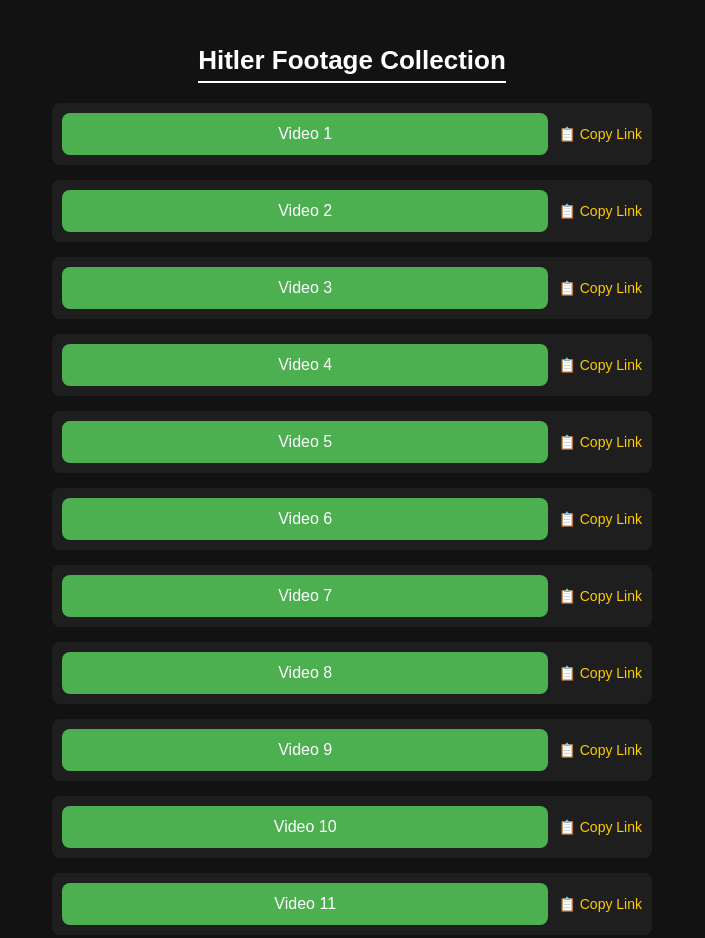
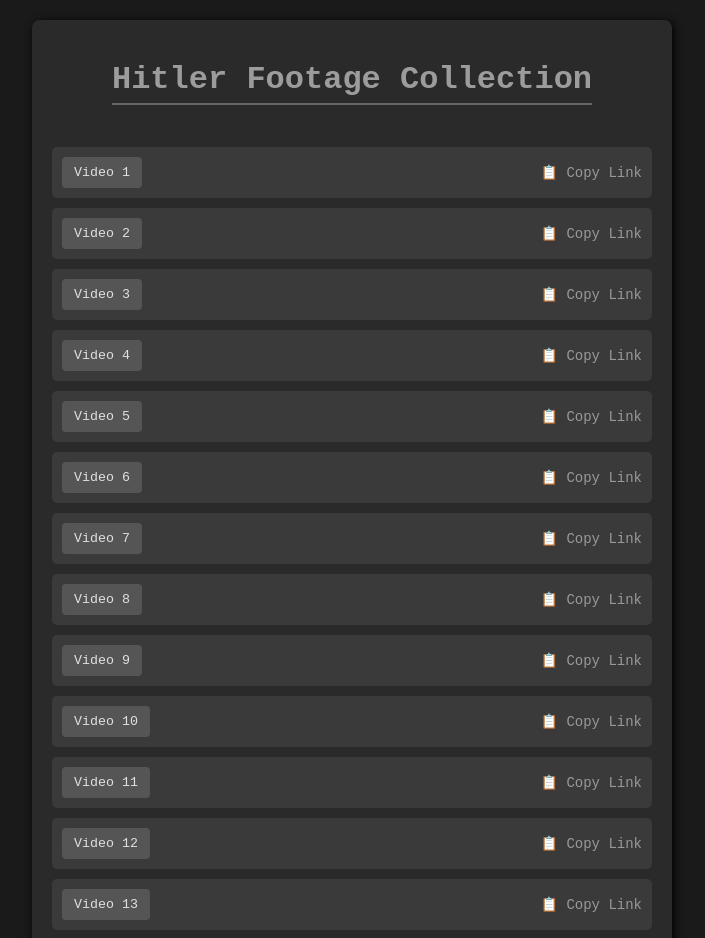
Before and after one commit to Jashwanth-Adonis/Hitler, a plain HTML site: page index.html in a window 1280 px wide. Shown: the top 938 px of the page, without its empty margins (288-993 px from the left). Drawn offline with Linux system fonts and the light colour scheme.

Commit message:
Update style.css

```diff
--- a/style.css
+++ b/style.css
@@ -1,69 +1,63 @@
 body {
-    font-family: Arial, sans-serif;
-    background-color: #121212;
-    color: white;
+    background-color: #1a1a1a;
+    color: #c0c0c0;
+    font-family: "Courier New", monospace;
     text-align: center;
+    margin: 0;
     padding: 20px;
 }
 
-.container {
-    max-width: 600px;
-    margin: auto;
-}
-
 h1 {
-    font-size: 26px;
-    margin-bottom: 20px;
-    border-bottom: 2px solid white;
+    color: #9c9c9c;
+    border-bottom: 2px solid #666;
     display: inline-block;
     padding-bottom: 5px;
 }
 
+.container {
+    width: 90%;
+    max-width: 600px;
+    margin: auto;
+    background: #2a2a2a;
+    padding: 20px;
+    border-radius: 8px;
+    box-shadow: 2px 2px 10px #000;
+}
+
 .video-list {
-    display: flex;
-    flex-direction: column;
-    gap: 15px;
+    margin-top: 20px;
 }
 
 .video-item {
+    background: #3a3a3a;
+    padding: 10px;
+    margin: 10px 0;
+    border-radius: 5px;
     display: flex;
     justify-content: space-between;
     align-items: center;
-    background: #1e1e1e;
-    padding: 10px;
-    border-radius: 8px;
 }
 
 button {
-    flex: 1;
-    padding: 12px;
-    font-size: 16px;
-    color: white;
-    background-color: #4CAF50;
+    background: #555;
+    color: #e0e0e0;
     border: none;
-    border-radius: 8px;
+    padding: 8px 12px;
+    border-radius: 4px;
     cursor: pointer;
-    transition: background 0.3s;
+    font-family: "Courier New", monospace;
 }
 
 button:hover {
-    background-color: #45a049;
+    background: #777;
 }
 
 span {
     cursor: pointer;
     font-size: 14px;
-    color: #ffcc00;
-    margin-left: 10px;
+    color: #999;
 }
 
 span:hover {
-    text-decoration: underline;
+    color: #ccc;
 }
-
-@media (max-width: 600px) {
-    .video-item {
-        flex-direction: column;
-        gap: 5px;
-    }
-}
```
